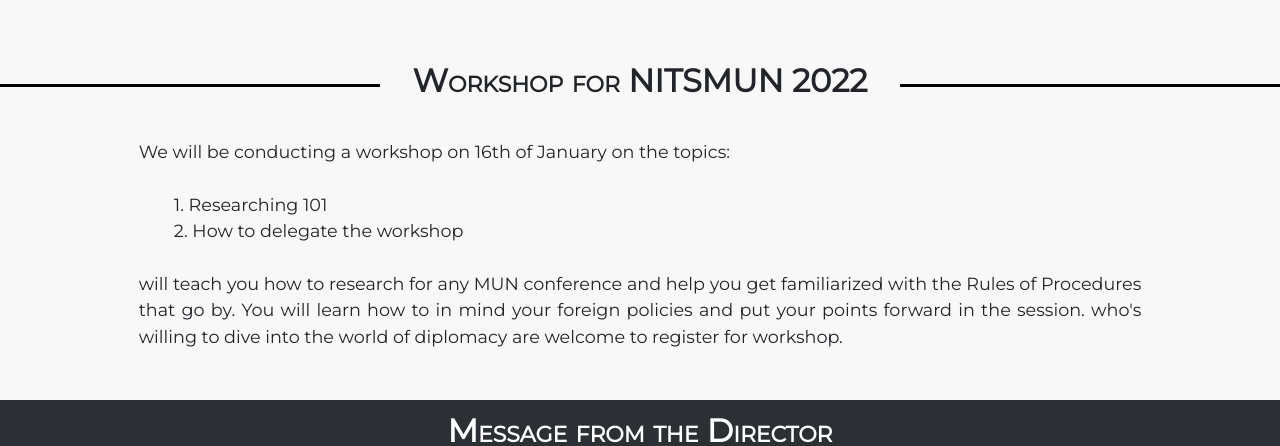
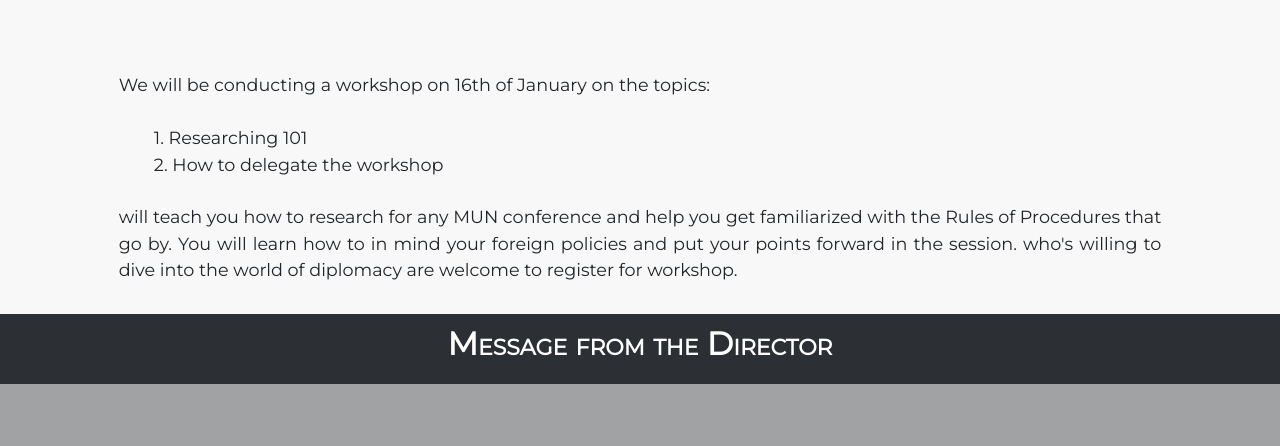
Before and after one commit to nitsmun/nitsmun2021-22, a React (Create React App) app: page / in a window 1280 px wide. Shown: the part 1942-2388 px from the top of the page. Built offline with nearby package versions, Linux system fonts and the light colour scheme.

Commit message:
updated homepage update

```diff
--- a/src/components/Update.jsx
+++ b/src/components/Update.jsx
@@ -11,38 +11,13 @@ function Update() {
           className="container-fluid p-0 mt-4"
           style={{ overflowX: "hidden", fontFamily: "var(--font2)" }}
         >
-          <div className="separator">
-            <div className="line"></div>
-            <h2 style={{ fontVariant: "small-caps", fontWeight: "bold" }}>
-              Workshop for NITSMUN 2022
-            </h2>
-            <div className="line"></div>
-          </div>
-          <div
-            className="heading"
-            style={{
-              textAlign: "center",
-              overflowX: "hidden",
-              padding: "0 30px",
-            }}
-          >
-            <h2
-              style={{
-                borderBottom: "2px solid black",
-                fontVariant: "small-caps",
-                fontWeight: "bold",
-              }}
-            >
-              Workshop for NITSMUN 2022
-            </h2>
-          </div>
           <div className="row no-gutters">
             <div className="col-md-1"></div>
             <div
               className="col-md-10"
               style={{ textAlign: "center", overflowX: "hidden" }}
             >
-              <div style={{ padding: "30px" }}>
+              <div style={{ padding: "10px" }}>
                 <p style={{ fontSize: "1.1rem" }}>
                   We will be conducting a workshop on 16th of January on the
                   topics:
--- a/src/components/screens/Home.jsx
+++ b/src/components/screens/Home.jsx
@@ -48,7 +48,7 @@ const Home = (props) => {
             <div className="separator">
               <div className="line"></div>
               <h2 style={{ fontVariant: "small-caps", fontWeight: "bold" }}>
-                Events
+                Workshop for NITSMUN 2022
               </h2>
               <div className="line"></div>
             </div>
```
